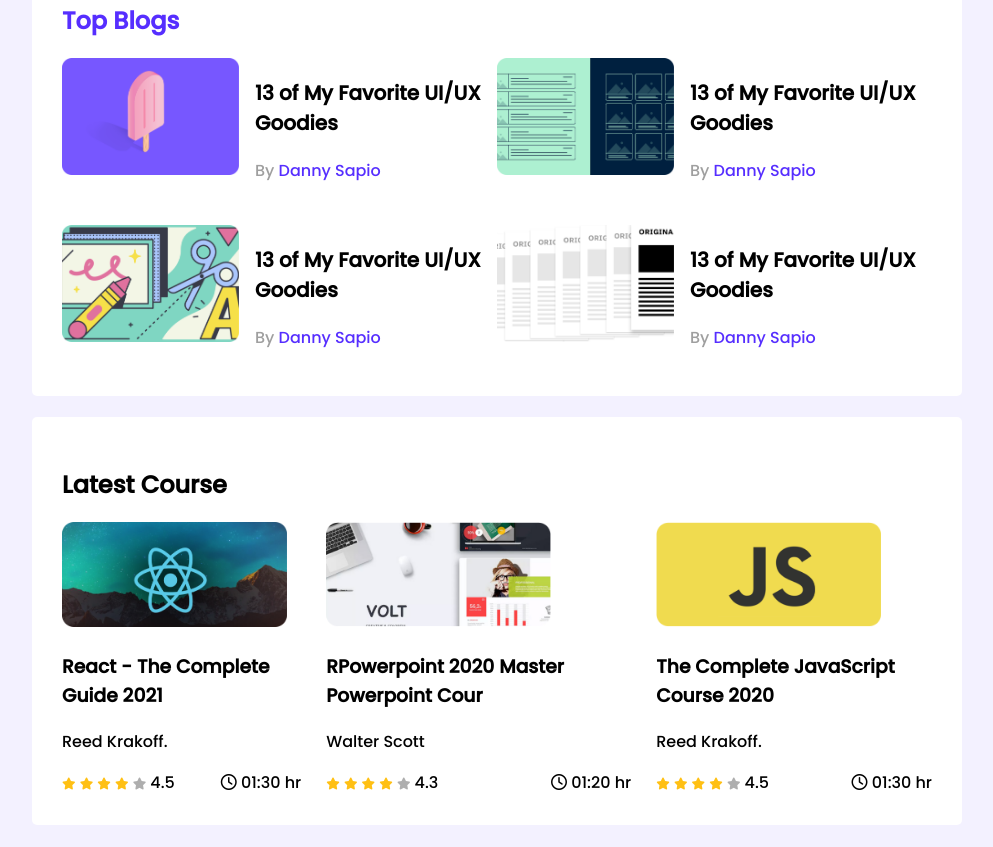
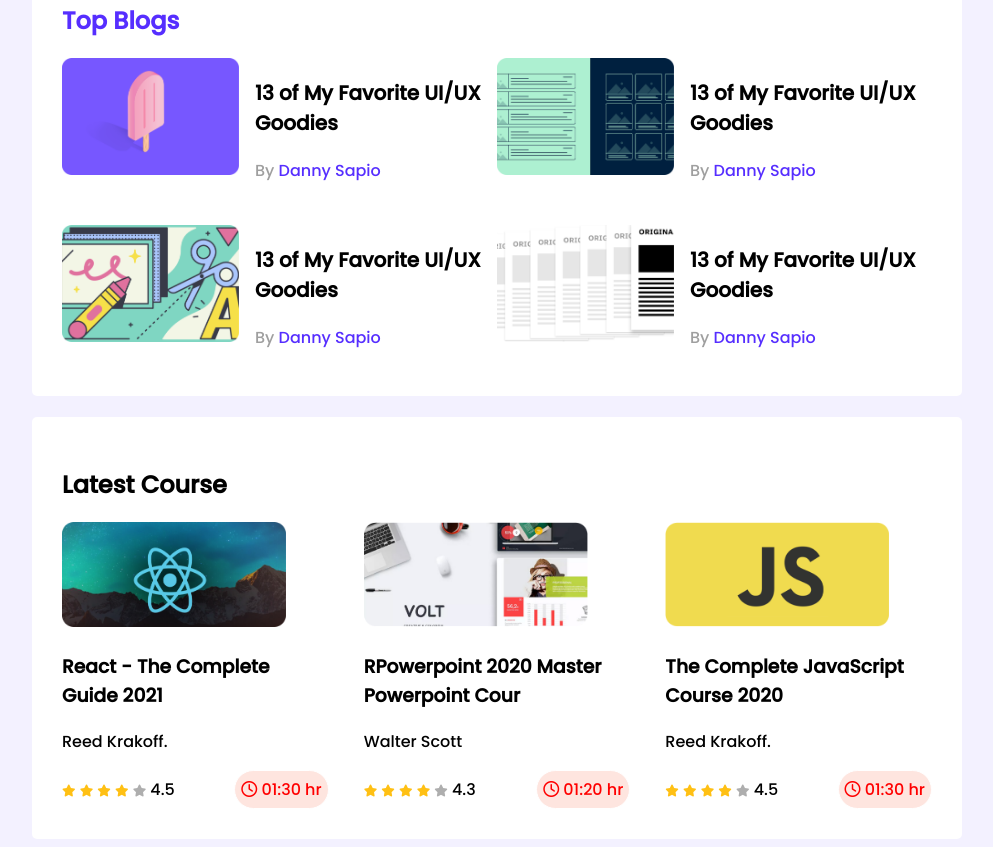
Before and after one commit to mynuddineee/leader-board, a plain HTML site: page index.html in a window 1280 px wide. Shown: the part 329-1176 px from the top of the page, without its empty margins (143-1136 px from the left). Drawn offline with Linux system fonts and the light colour scheme.

Commit message:
clock style finsh

```diff
--- a/index.html
+++ b/index.html
@@ -120,7 +120,7 @@
                             </div>
 
                             <div class="course-duration">
-                                <i class="far fa-clock"></i>
+                                <i class="far fa-clock filled"></i>
                                 01:30 hr
                             </div>
                         </div>
@@ -145,7 +145,7 @@
                             </div>
 
                             <div class="course-duration">
-                                <i class="far fa-clock"></i>
+                                <i class="far fa-clock filled"></i>
                                 01:20 hr
                             </div>
                         </div>
@@ -170,7 +170,7 @@
                             </div>
 
                             <div class="course-duration">
-                                <i class="far fa-clock"></i>
+                                <i class="far fa-clock filled"></i>
                                 01:30 hr
                             </div>
                         </div>
--- a/styles/style.css
+++ b/styles/style.css
@@ -91,21 +91,22 @@ hr{
 courses style
 ----------------*/
 .courses{
-    display: flex;
+    display: grid;
     align-items: center;
     grid-template-columns: repeat(3,1fr);
-    grid-column-gap: 25px;
+    grid-column-gap: 35px;
 }
 
 .course .course-banner img{
-    width: 225px;
+    width: 224px;
     height: 105px;
 
 }
 .course-info{
     display: flex;
+    align-items: center;
     justify-content: space-between;
-    align-items: center;
+
 }
 .fa-star{
     font-size: 12px;
@@ -116,6 +117,14 @@ courses style
 .fa-star.empty{
     color:#AEAEAE;
 }
+.course-duration{
+    color: red;
+    background-color: #FEE5DF;
+    border:1px solid white ;
+    border-radius: 50px;
+    padding: 6px;
+}
+
 
 /*----------------------
     Media queries
```
